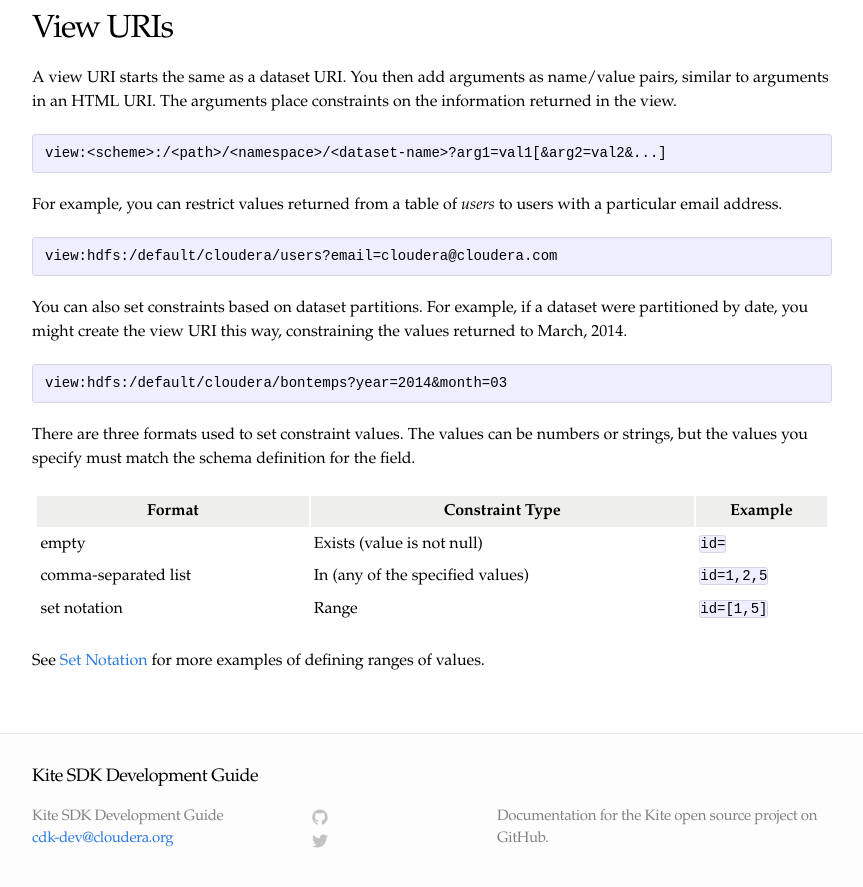
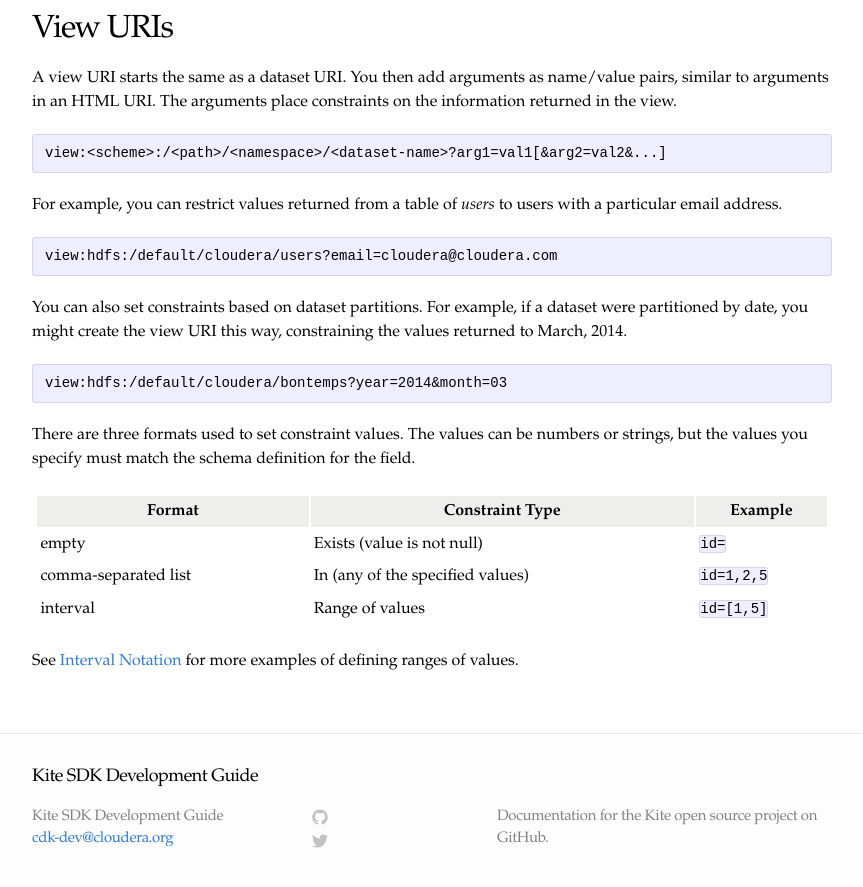
Before and after one commit to kite-sdk/kite-docs, a Jekyll site: the page built from URIs.md, in a window 1280 px wide and 900 px high, scrolled down 1656 px. Shown: the top 887 px of the window, without its empty margins (208-1071 px from the left). Built offline with Jekyll 4.4.1, drawn with Linux system fonts in a browser that asks for light colours.

Commit message:
change Set-Notation to Interval-Notation

```diff
--- a/URIs.md
+++ b/URIs.md
@@ -95,6 +95,6 @@ There are three formats used to set constraint values. The values can be numbers
 | ------------------------
 | empty | Exists (value is not null) | `id=`
 | comma-separated list | In (any of the specified values) | `id=1,2,5`
-| set notation | Range | `id=[1,5]`
+| interval | Range of values | `id=[1,5]`
 
-See [Set Notation](../Set-Notation/) for more examples of defining ranges of values.
+See [Interval Notation](../Interval-Notation/) for more examples of defining ranges of values.
```
Also changed, not shown: Interval-Notation.md (renamed from Set-Notation.md, +3 -1 lines).
